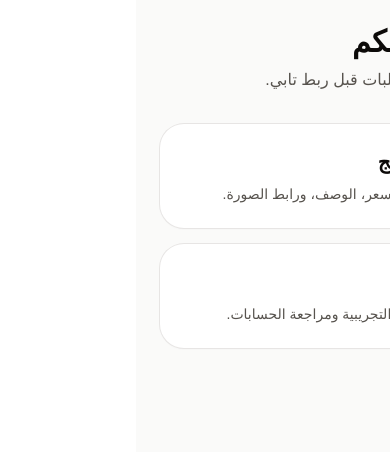
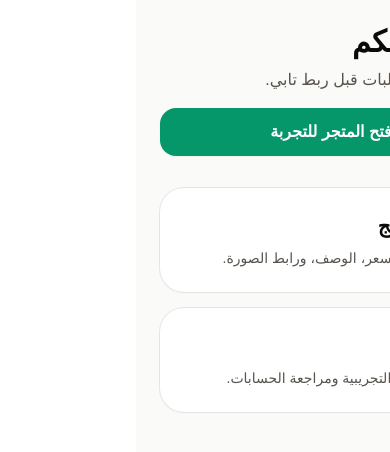
Before and after one commit to azizsoom/one-product-tabby-store, a Next.js app: page /admin in a window 390 px wide. Shown: the top 452 px of the page. Built offline with nearby package versions, Linux system fonts and the light colour scheme.

Commit message:
Add storefront shortcut to admin dashboard

```diff
--- a/app/admin/page.tsx
+++ b/app/admin/page.tsx
@@ -4,8 +4,21 @@ export default function AdminHome() {
   return (
     <main className="min-h-screen bg-stone-50 p-6 text-stone-950" dir="rtl">
       <div className="mx-auto max-w-4xl">
-        <h1 className="text-3xl font-black">لوحة التحكم</h1>
-        <p className="mt-2 text-stone-600">إدارة المنتج والطلبات قبل ربط تابي.</p>
+        <div className="flex flex-col justify-between gap-4 md:flex-row md:items-center">
+          <div>
+            <h1 className="text-3xl font-black">لوحة التحكم</h1>
+            <p className="mt-2 text-stone-600">إدارة المنتج والطلبات قبل ربط تابي.</p>
+          </div>
+
+          <a
+            href="/"
+            target="_blank"
+            rel="noopener noreferrer"
+            className="rounded-2xl bg-emerald-600 px-6 py-3 text-center font-bold text-white shadow-sm hover:bg-emerald-700"
+          >
+            فتح المتجر للتجربة
+          </a>
+        </div>
 
         <div className="mt-8 grid gap-4 md:grid-cols-2">
           <Link href="/admin/product" className="rounded-3xl bg-white p-6 shadow-sm ring-1 ring-stone-200 hover:bg-stone-50">
```
